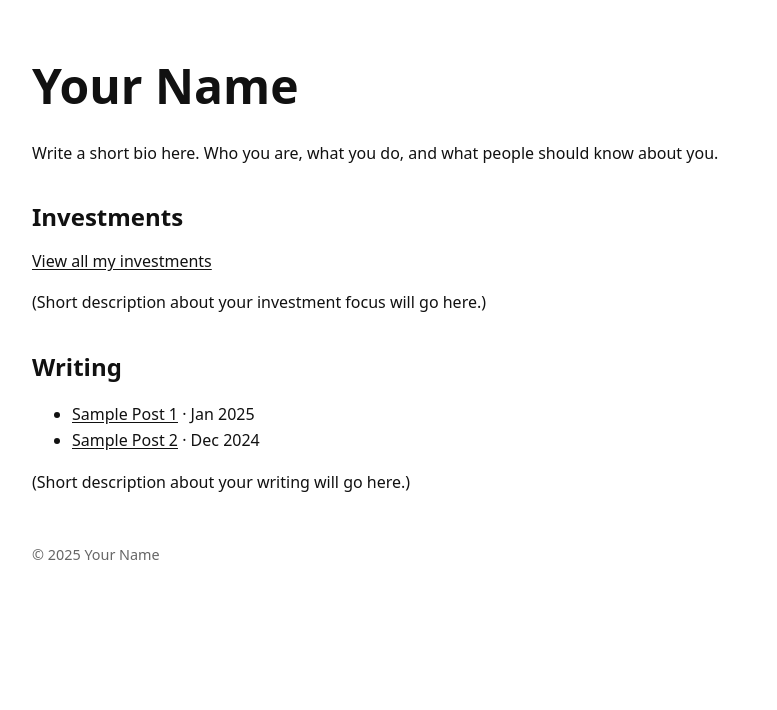
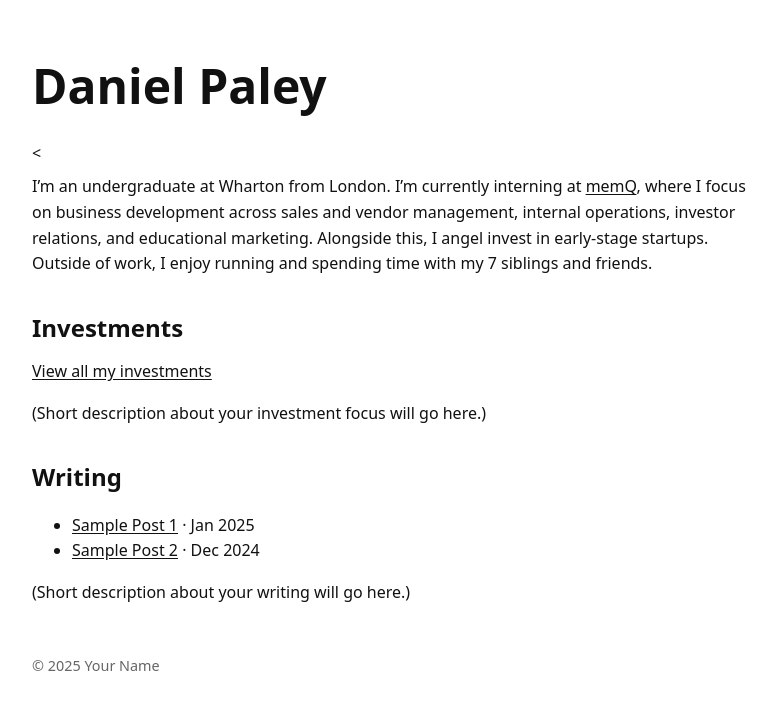
Before and after one commit to djpaley05/djpaley05.github.io, a plain HTML site: page index.html in a window 1280 px wide. Shown: the whole page, without its empty margins (248-1025 px from the left). Drawn offline with Linux system fonts and the light colour scheme.

Commit message:
Update index.html

```diff
--- a/index.html
+++ b/index.html
@@ -32,8 +32,9 @@
 </head>
 <body>
   <main class="container">
-    <h1>Your Name</h1>
-    <p>Write a short bio here. Who you are, what you do, and what people should know about you.</p>
+    <h1>Daniel Paley</h1>
+    <<p>I’m an undergraduate at Wharton from London. I’m currently interning at <a href="https://www.memq.org" target="_blank">memQ</a>, where I focus on business development across sales and vendor management, internal operations, investor relations, and educational marketing. Alongside this, I angel invest in early-stage startups. Outside of work, I enjoy running and spending time with my 7 siblings and friends.</p>
+
 
     <section id="investments">
       <h2>Investments</h2>
```
